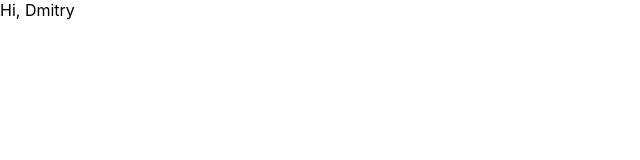
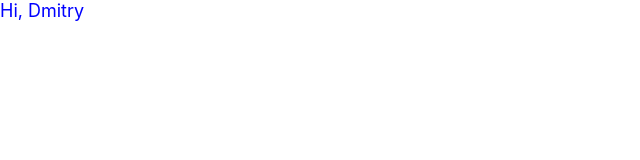
Before and after one commit to DmitryKarachun/React-GB, a React (Create React App) app: page / in a window 1280 px wide. Shown: the top 160 px of the page, without its empty margins (0-640 px from the left). Built offline with nearby package versions, Linux system fonts and the light colour scheme.

Commit message:
add style css

```diff
--- a/src/index.css
+++ b/src/index.css
@@ -11,3 +11,7 @@ code {
   font-family: source-code-pro, Menlo, Monaco, Consolas, 'Courier New',
     monospace;
 }
+div {
+  font-size: large;
+  color: blue;
+}
```
